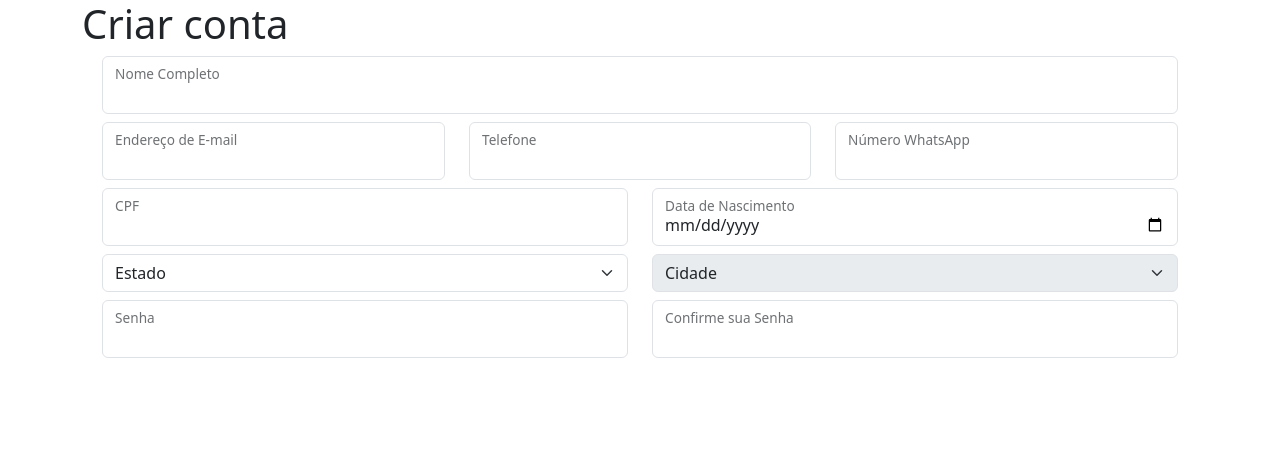
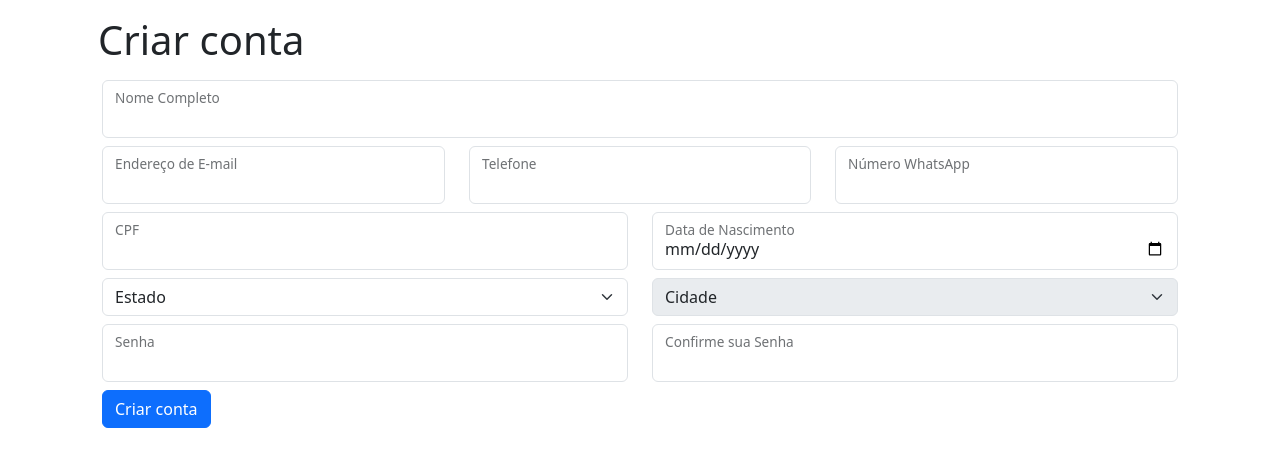
Before and after one commit to brunomonteirobonifacio/sistema-ouvidoria, a PHP site: page /pages/signup.php in a window 1280 px wide. Shown: the top 467 px of the page. Run offline with PHP 8.4, Linux system fonts and the light colour scheme.

Commit message:
Update signup.php

```diff
--- a/pages/signup.php
+++ b/pages/signup.php
@@ -8,8 +8,8 @@
     <title>Crie uma conta</title>
 </head>
 <body>
-    <div class="container-md">
-        <h1>Criar conta</h1>
+    <div class="container px-auto">
+        <h1 class="m-2 p-2">Criar conta</h1>
 
         <form action="" method="post" class="">
 
@@ -25,19 +25,19 @@
                 <div class="col">
                     <div class="form-floating">
                         <input type="email" name="email" id="email" class="form-control">
-                        <label for="nome">Endereço de E-mail</label>
+                        <label for="email">Endereço de E-mail</label>
                     </div>
                 </div>
                 <div class="col">
                     <div class="form-floating">
-                        <input type="text" name="telefone" id="telefone" class="form-control">
-                        <label for="nome">Telefone</label>
+                        <input type="text" name="telefone" id="telefone" class="form-control fone">
+                        <label for="telefone">Telefone</label>
                     </div>
                 </div>
                 <div class="col">
                     <div class="form-floating">
-                        <input type="text" name="whastapp" id="whatsapp" class="form-control">
-                        <label for="nome">Número WhatsApp</label>
+                        <input type="text" name="whastapp" id="whatsapp" class="form-control celular">
+                        <label for="whatsapp">Número WhatsApp</label>
                     </div>
                 </div>
             </div>
@@ -45,14 +45,14 @@
             <div class="row align-items-start m-2">
                 <div class="col">
                     <div class="form-floating">
-                        <input type="text" name="cpf" id="cpf" class="form-control">
-                        <label for="nome">CPF</label>
+                        <input type="text" name="cpf" id="cpf" class="form-control cpf">
+                        <label for="cpf">CPF</label>
                     </div>
                 </div>
                 <div class="col">
                     <div class="form-floating">
-                        <input type="date" name="data_nasc" id="dataNasc" class="form-control">
-                        <label for="nome">Data de Nascimento</label>
+                        <input type="date" name="data_nasc" id="data_nasc" class="form-control">
+                        <label for="data_nasc">Data de Nascimento</label>
                     </div>
                 </div>
             </div>
@@ -79,18 +79,23 @@
             <div class="row align-items-start m-2">
                 <div class="col">
                     <div class="form-floating">
-                        <input type="text" name="nome" id="nome" class="form-control">
+                        <input type="password" name="senha" id="senha" class="form-control">
                         <label for="nome">Senha</label>
                     </div>
                 </div>
                 <div class="col">
                     <div class="form-floating">
-                        <input type="text" name="nome" id="nome" class="form-control">
+                        <input type="password" name="confirma_senha" id="confirma_senha" class="form-control">
                         <label for="nome">Confirme sua Senha</label>
                     </div>
                 </div>
             </div>
 
+            <div class="row align-items-center m-2">
+                <div class="col">
+                    <button type="button" class="btn btn-primary">Criar conta</button>
+                </div>
+            </div>
         </form>
     </div>
 </body>
@@ -98,5 +103,8 @@
   src="https://code.jquery.com/jquery-3.7.1.min.js"
   integrity="sha256-/JqT3SQfawRcv/BIHPThkBvs0OEvtFFmqPF/lYI/Cxo="
   crossorigin="anonymous"></script>
+  <script src="https://cdnjs.cloudflare.com/ajax/libs/jquery.mask/1.14.16/jquery.mask.min.js" integrity="sha512-pHVGpX7F/27yZ0ISY+VVjyULApbDlD0/X0rgGbTqCE7WFW5MezNTWG/dnhtbBuICzsd0WQPgpE4REBLv+UqChw==" crossorigin="anonymous" referrerpolicy="no-referrer"></script>
+  <script src="https://cdnjs.cloudflare.com/ajax/libs/jquery.mask/1.14.16/jquery.mask.js" integrity="sha512-0XDfGxFliYJPFrideYOoxdgNIvrwGTLnmK20xZbCAvPfLGQMzHUsaqZK8ZoH+luXGRxTrS46+Aq400nCnAT0/w==" crossorigin="anonymous" referrerpolicy="no-referrer"></script>
+  <script src="../js/masks.js"></script>
 
 </html>
```
